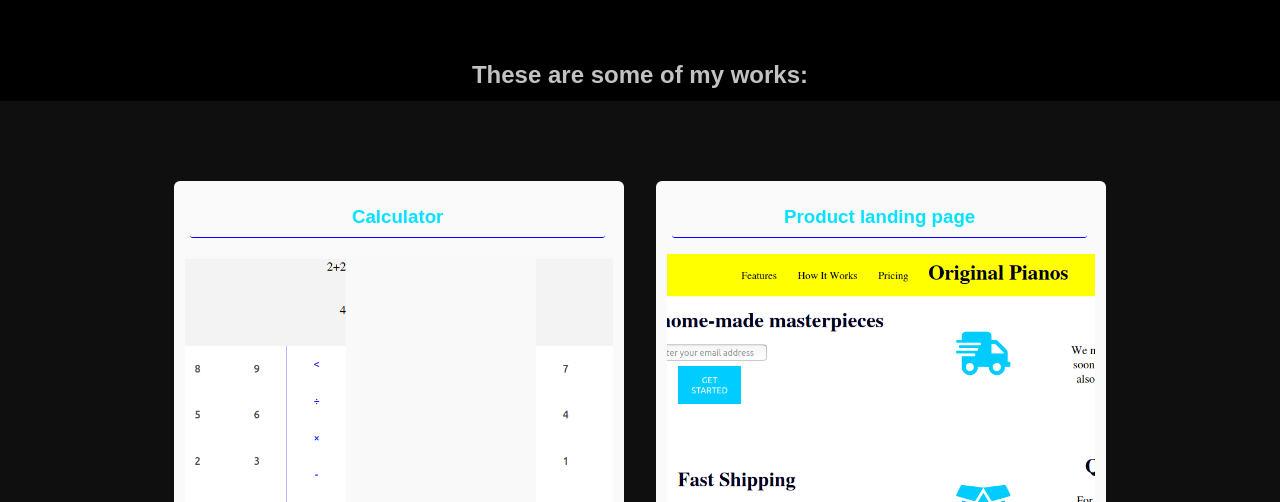
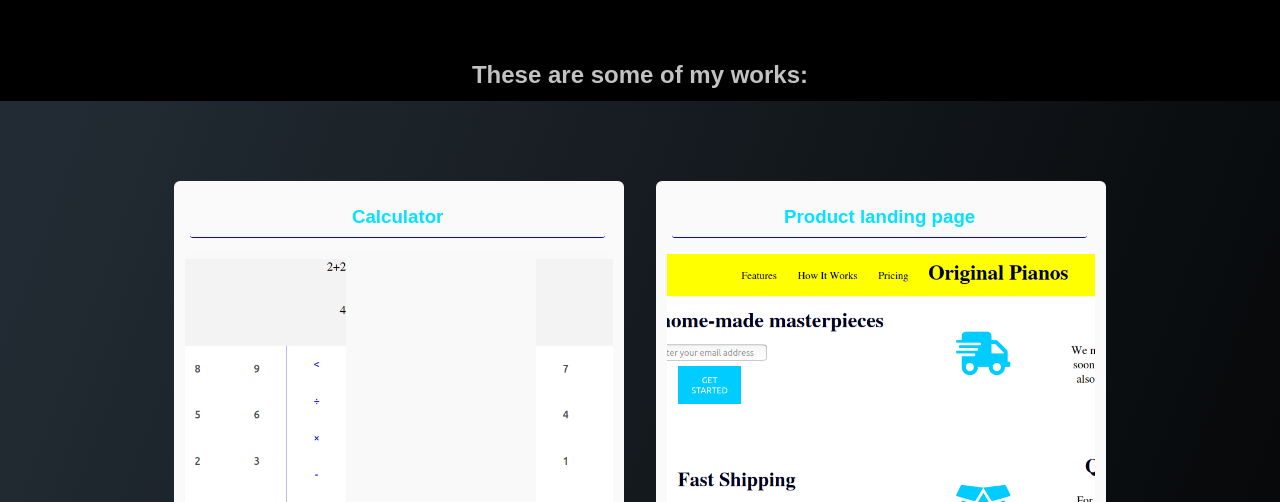
Before and after one commit to DaniElias7/portfolio, a website: page index.html in a window 1280 px wide. Shown: the part 793-1295 px from the top of the page. Drawn offline with Linux system fonts and the light colour scheme.

Commit message:
added some styles

```diff
--- a/index.css
+++ b/index.css
@@ -130,6 +130,7 @@ main h2 {
 section {
     padding: 2em 0;
     background-color: rgb(15, 15, 15);
+    background-image: linear-gradient( 110.3deg,  rgb(34, 43, 51) 4.3%, rgb(0, 0, 0) 96.7% );
 }
 .single-project {
     border-radius: 6px;
```
